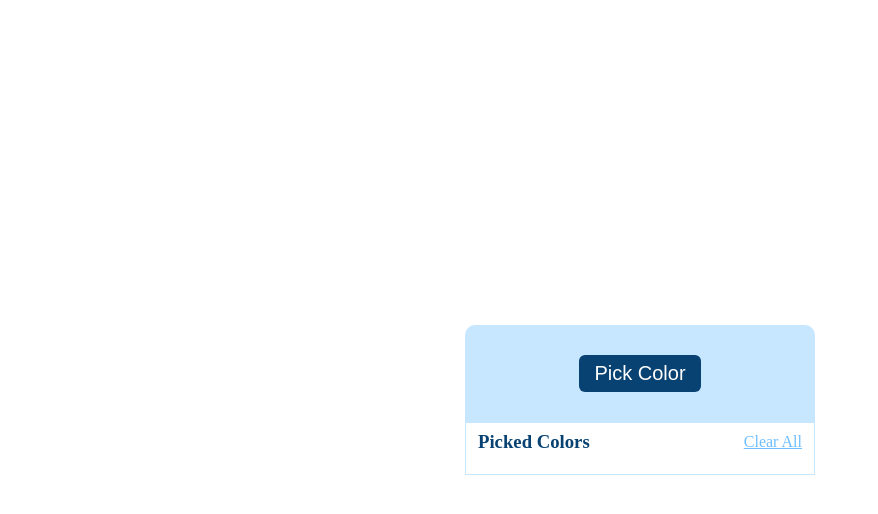
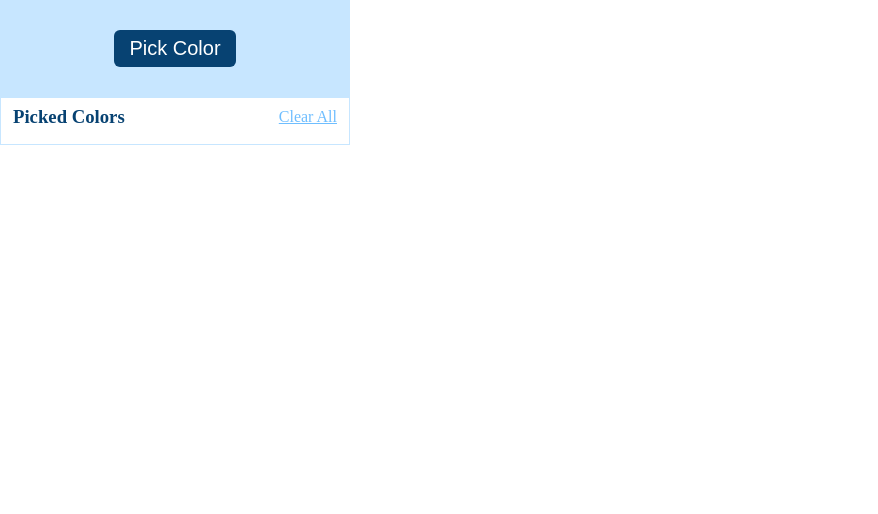
Before and after one commit to ricardoliveira5ro/Color-Picker-Extension, a browser extension: page src/index.html in a window 1280 px wide. Shown: the whole page, without its empty margins (0-878 px from the left). Drawn offline with Linux system fonts and the light colour scheme; a web font is replaced by a local one.

Commit message:
Fix margins

```diff
--- a/src/style.css
+++ b/src/style.css
@@ -13,9 +13,6 @@
 }
 
 body {
-    display: flex;
-    align-items: center;
-    justify-content: center;
     min-height: 100vh;
 }
 
@@ -23,7 +20,6 @@ body {
     display: flex;
     flex-direction: column;
     width: 350px;
-    border-radius: 10px;
 }
 
 .div_button {
@@ -32,7 +28,6 @@ body {
     justify-content: center;
     background: var(--lightBlue);
     padding: 30px 10px 30px 10px;
-    border-radius: 10px 10px 0 0;
 }
 
 .button_pick {
@@ -48,8 +43,6 @@ body {
 }
 
 .picked_colors {
-    display: flex;
-    flex-direction: column;
     padding: 8px 12px 0 12px;
     border: 1px solid var(--lightBlue);
 }
```
